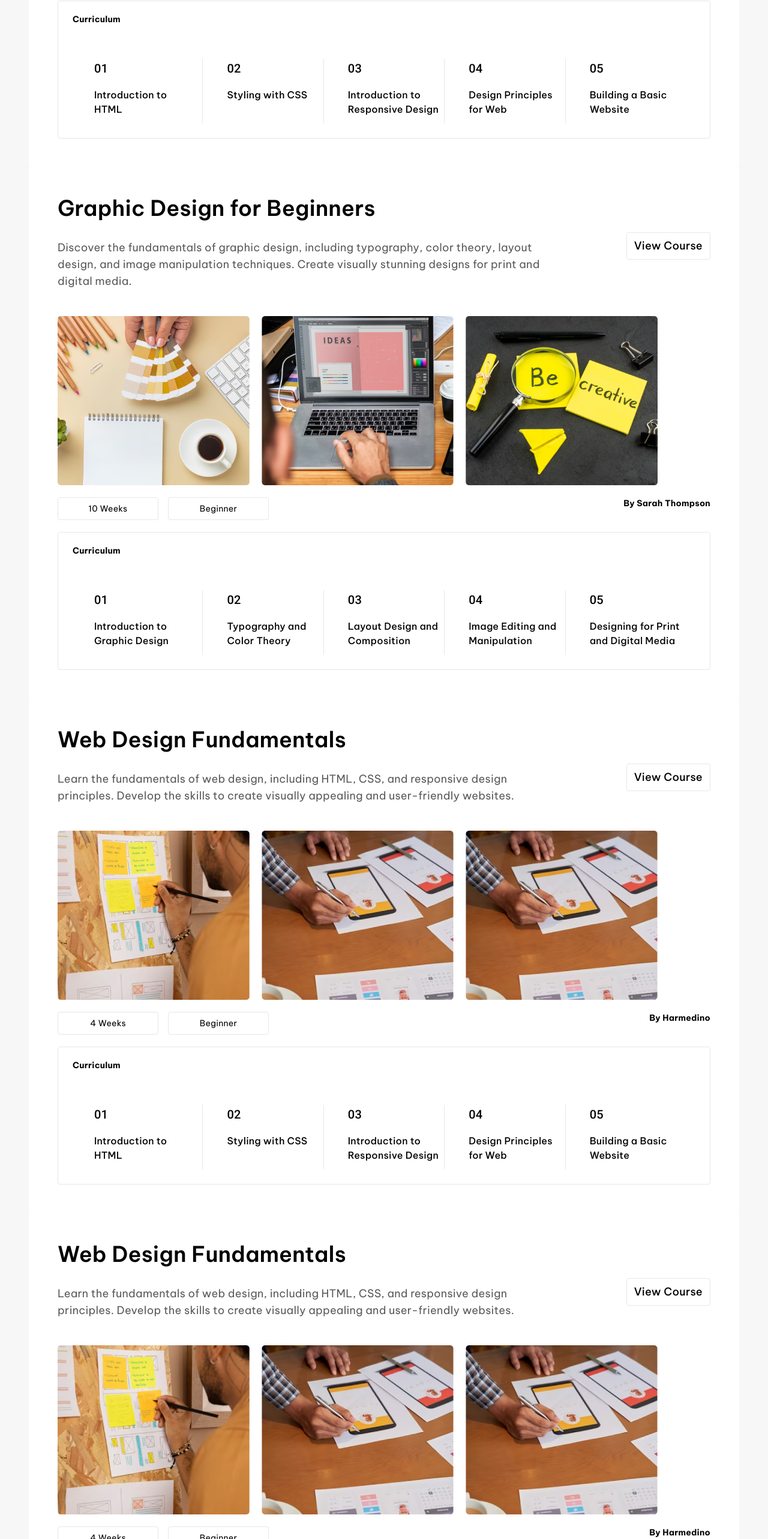
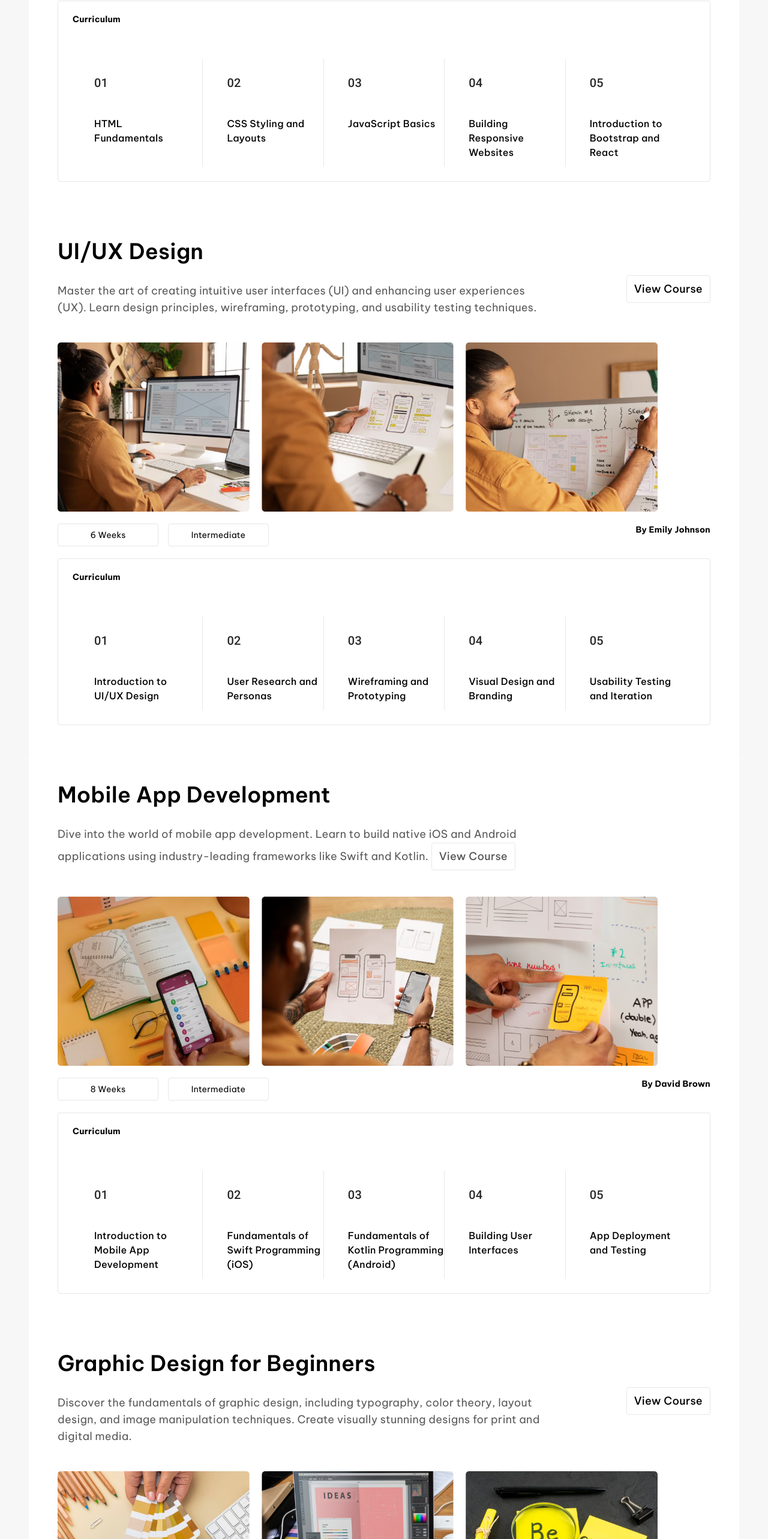
Before and after one commit to Harmedino/online-learning-platform, an Angular app: page /courses in a window 1280 px wide. Shown: the part 931-3497 px from the top of the page at 60% size. Built offline with nearby package versions, Linux system fonts and the light colour scheme.

Commit message:
done with curriculum

```diff
--- a/src/app/coursePage/curriculum/curriculum.component.html
+++ b/src/app/coursePage/curriculum/curriculum.component.html
@@ -44,27 +44,159 @@
 
       <div class="flex flex-col md:flex-row py-6 md:px-10 space-x-5 md:space-x-10 space-y-5 md:space-y-0 justify-around">
         <div class="flex flex-col items-start px-5 flex-1 border-t md:border-t-0 md:border-r">
-            <h2 class="font-semibold text-2xl md:text-4xl lg:text-5xl">01</h2>
-            <p class="text-base font-medium">Introduction to HTML</p>
+            <h2 class="text-grey15 font-bold py-6 text-4xl md:text-5xl lg:text-[80px] text-right">01</h2>
+            <p class="text-base font-medium">HTML Fundamentals</p>
         </div>
         <div class="flex flex-col items-start flex-1 border-t md:border-t-0 md:border-r">
-            <h2 class="font-extrabold text-4xl md:text-5xl lg:text-6xl">02</h2>
-            <p class="text-base font-medium">Styling with CSS</p>
+            <h2 class="text-grey15 font-bold py-6 text-4xl md:text-5xl lg:text-[80px] text-right ">02</h2>
+            <p class="text-base font-medium">CSS Styling and Layouts</p>
         </div>
         <div class="flex flex-col items-start flex-1 border-t md:border-t-0 md:border-r">
-            <h2 class="font-extrabold text-4xl md:text-5xl lg:text-6xl">03</h2>
-            <p class="text-base font-medium">Introduction to Responsive Design</p>
+            <h2 class="text-grey15 font-bold py-6 text-4xl md:text-5xl lg:text-[80px] text-right ">03</h2>
+            <p class="text-base font-medium">JavaScript Basics</p>
         </div>
         <div class="flex flex-col items-start flex-1 border-t md:border-t-0 md:border-r">
-            <h2 class="font-extrabold text-4xl md:text-5xl lg:text-6xl">04</h2>
-            <p class="text-base font-medium">Design Principles for Web</p>
+            <h2 class="text-grey15 font-bold py-6 text-4xl md:text-5xl lg:text-[80px] text-right ">04</h2>
+            <p class="text-base font-medium">Building Responsive Websites</p>
         </div>
         <div class="flex flex-col items-start flex-1 border-t md:border-t-0 ">
-            <h2 class="font-extrabold text-4xl md:text-5xl lg:text-6xl">
+            <h2 class="text-grey15 font-bold py-6 text-4xl md:text-5xl lg:text-[80px] text-right ">
                 05
             </h2>
             <p class="text-base font-medium">
-                Building a Basic Website
+              Introduction to Bootstrap and React
+            </p>
+        </div>
+    </div>
+
+    </div>
+  </div>
+  </div>
+
+  <div class="w-full bg-white rounded">
+    <div class="benefit w-full p-12 space-y-5">
+      <span class="font-semibold text-3xl lg:text-4xl">UI/UX Design</span>
+      <div class="flex justify-between md:flex-row flex-col md:space-y-0 space-y-3">
+        <p class="md:w-3/4 text-grey35 lg:text-lg md:text-base text-sm py-3">
+          Master the art of creating intuitive user interfaces (UI) and enhancing user experiences (UX). Learn design principles, wireframing, prototyping, and usability testing techniques.
+        </p>
+        <button
+          class="bg-white rounded lg:text-lg md:text-base text-sm font-medium w-fit h-fit py-2 border px-3"
+        >
+        View Course
+        </button>
+      </div>
+
+      <div >
+        <div class="flex justify-start space-x-5">
+          <img src="../../../assets/images/uiux1.png" alt="" class="w-[33%] max-w-80">
+          <img src="../../../assets/images/uiwx2.png" alt="" class="w-[32%] max-w-80">
+          <img src="../../../assets/images/uiux3.png" alt="" class="w-[32%] max-w-80">
+      </div>
+
+
+      </div>
+      <div class="grid grid-cols-6 gap-4 mt-6">
+        <button class="col-span-2 md:col-span-1 col-start-1 border rounded p-2">6 Weeks</button>
+        <button class="col-span-2 md:col-span-1 col-start-3 border rounded p-2">Intermediate</button>
+        <div class="col-span-6 md:col-span-4 flex flex-col md:flex-row justify-end">
+            <p class="font-bold">By Emily Johnson</p>
+        </div>
+    </div>
+
+    <div class="border rounded">
+      <p class="w-full px-6 py-5 font-bold  ">
+        Curriculum
+      </p>
+
+      <div class="flex flex-col md:flex-row py-6 md:px-10 space-x-5 md:space-x-10 space-y-5 md:space-y-0 justify-around">
+        <div class="flex flex-col items-start px-5 flex-1 border-t md:border-t-0 md:border-r">
+            <h2 class="text-grey15 font-bold py-6 text-4xl md:text-5xl lg:text-[80px] text-right">01</h2>
+            <p class="text-base font-medium">Introduction to UI/UX Design</p>
+        </div>
+        <div class="flex flex-col items-start flex-1 border-t md:border-t-0 md:border-r">
+            <h2 class="text-grey15 font-bold py-6 text-4xl md:text-5xl lg:text-[80px] text-right ">02</h2>
+            <p class="text-base font-medium">User Research and Personas</p>
+        </div>
+        <div class="flex flex-col items-start flex-1 border-t md:border-t-0 md:border-r">
+            <h2 class="text-grey15 font-bold py-6 text-4xl md:text-5xl lg:text-[80px] text-right ">03</h2>
+            <p class="text-base font-medium">Wireframing and Prototyping</p>
+        </div>
+        <div class="flex flex-col items-start flex-1 border-t md:border-t-0 md:border-r">
+            <h2 class="text-grey15 font-bold py-6 text-4xl md:text-5xl lg:text-[80px] text-right ">04</h2>
+            <p class="text-base font-medium">Visual Design and Branding</p>
+        </div>
+        <div class="flex flex-col items-start flex-1 border-t md:border-t-0 ">
+            <h2 class="text-grey15 font-bold py-6 text-4xl md:text-5xl lg:text-[80px] text-right ">
+                05
+            </h2>
+            <p class="text-base font-medium">
+              Usability Testing and Iteration
+            </p>
+        </div>
+    </div>
+
+    </div>
+  </div>
+  </div>
+  <div class="w-full bg-white rounded">
+    <div class="benefit w-full p-12 space-y-5">
+      <span class="font-semibold text-3xl lg:text-4xl">Mobile App Development</span>
+      <div class="flex justify-between md:flex-row flex-col md:space-y-0 space-y-3">
+        <p class="md:w-3/4 text-grey35 lg:text-lg md:text-base text-sm py-3">
+          Dive into the world of mobile app development. Learn to build native iOS and Android applications using industry-leading frameworks like Swift and Kotlin.
+        <button
+          class="bg-white rounded lg:text-lg md:text-base text-sm font-medium w-fit h-fit py-2 border px-3"
+        >
+        View Course
+        </button>
+      </div>
+
+      <div >
+        <div class="flex justify-start space-x-5">
+          <img src="../../../assets/images/mobile1.png" alt="" class="w-[33%] max-w-80">
+          <img src="../../../assets/images/mobile2.png" alt="" class="w-[32%] max-w-80">
+          <img src="../../../assets/images/mobile3.png" alt="" class="w-[32%] max-w-80">
+      </div>
+
+
+      </div>
+      <div class="grid grid-cols-6 gap-4 mt-6">
+        <button class="col-span-2 md:col-span-1 col-start-1 border rounded p-2">8 Weeks</button>
+        <button class="col-span-2 md:col-span-1 col-start-3 border rounded p-2">Intermediate</button>
+        <div class="col-span-6 md:col-span-4 flex flex-col md:flex-row justify-end">
+            <p class="font-bold">By David Brown</p>
+        </div>
+    </div>
+
+    <div class="border rounded">
+      <p class="w-full px-6 py-5 font-bold  ">
+        Curriculum
+      </p>
+
+      <div class="flex flex-col md:flex-row py-6 md:px-10 space-x-5 md:space-x-10 space-y-5 md:space-y-0 justify-around">
+        <div class="flex flex-col items-start px-5 flex-1 border-t md:border-t-0 md:border-r">
+            <h2 class="text-grey15 font-bold py-6 text-4xl md:text-5xl lg:text-[80px] text-right">01</h2>
+            <p class="text-base font-medium">Introduction to Mobile App Development</p>
+        </div>
+        <div class="flex flex-col items-start flex-1 border-t md:border-t-0 md:border-r">
+            <h2 class="text-grey15 font-bold py-6 text-4xl md:text-5xl lg:text-[80px] text-right ">02</h2>
+            <p class="text-base font-medium">Fundamentals of Swift Programming (iOS)</p>
+        </div>
+        <div class="flex flex-col items-start flex-1 border-t md:border-t-0 md:border-r">
+            <h2 class="text-grey15 font-bold py-6 text-4xl md:text-5xl lg:text-[80px] text-right ">03</h2>
+            <p class="text-base font-medium">Fundamentals of Kotlin Programming (Android)</p>
+        </div>
+        <div class="flex flex-col items-start flex-1 border-t md:border-t-0 md:border-r">
+            <h2 class="text-grey15 font-bold py-6 text-4xl md:text-5xl lg:text-[80px] text-right ">04</h2>
+            <p class="text-base font-medium">Building User Interfaces</p>
+        </div>
+        <div class="flex flex-col items-start flex-1 border-t md:border-t-0 ">
+            <h2 class="text-grey15 font-bold py-6 text-4xl md:text-5xl lg:text-[80px] text-right ">
+                05
+            </h2>
+            <p class="text-base font-medium">
+              App Deployment and Testing
             </p>
         </div>
     </div>
@@ -110,23 +242,23 @@
 
       <div class="flex flex-col md:flex-row py-6 md:px-10 space-x-5 md:space-x-10 space-y-5 md:space-y-0 justify-around">
         <div class="flex flex-col items-start px-5 flex-1 border-t md:border-t-0 md:border-r">
-            <h2 class="font-semibold text-2xl md:text-4xl lg:text-5xl">01</h2>
+            <h2 class="text-grey15 font-bold py-6 text-4xl md:text-5xl lg:text-[80px] text-right">01</h2>
             <p class="text-base font-medium">Introduction to Graphic Design</p>
         </div>
         <div class="flex flex-col items-start flex-1 border-t md:border-t-0 md:border-r">
-            <h2 class="font-extrabold text-4xl md:text-5xl lg:text-6xl">02</h2>
+            <h2 class="text-grey15 font-bold py-6 text-4xl md:text-5xl lg:text-[80px] text-right ">02</h2>
             <p class="text-base font-medium">Typography and Color Theory</p>
         </div>
         <div class="flex flex-col items-start flex-1 border-t md:border-t-0 md:border-r">
-            <h2 class="font-extrabold text-4xl md:text-5xl lg:text-6xl">03</h2>
+            <h2 class="text-grey15 font-bold py-6 text-4xl md:text-5xl lg:text-[80px] text-right ">03</h2>
             <p class="text-base font-medium">Layout Design and Composition</p>
         </div>
         <div class="flex flex-col items-start flex-1 border-t md:border-t-0 md:border-r">
-            <h2 class="font-extrabold text-4xl md:text-5xl lg:text-6xl">04</h2>
+            <h2 class="text-grey15 font-bold py-6 text-4xl md:text-5xl lg:text-[80px] text-right ">04</h2>
             <p class="text-base font-medium">Image Editing and Manipulation</p>
         </div>
         <div class="flex flex-col items-start flex-1 border-t md:border-t-0 ">
-            <h2 class="font-extrabold text-4xl md:text-5xl lg:text-6xl">
+            <h2 class="text-grey15 font-bold py-6 text-4xl md:text-5xl lg:text-[80px] text-right ">
                 05
             </h2>
             <p class="text-base font-medium">
@@ -176,23 +308,23 @@
 
       <div class="flex flex-col md:flex-row py-6 md:px-10 space-x-5 md:space-x-10 space-y-5 md:space-y-0 justify-around">
         <div class="flex flex-col items-start px-5 flex-1 border-t md:border-t-0 md:border-r">
-            <h2 class="font-semibold text-2xl md:text-4xl lg:text-5xl">01</h2>
+            <h2 class="text-grey15 font-bold py-6 text-4xl md:text-5xl lg:text-[80px] text-right">01</h2>
             <p class="text-base font-medium">Introduction to HTML</p>
         </div>
         <div class="flex flex-col items-start flex-1 border-t md:border-t-0 md:border-r">
-            <h2 class="font-extrabold text-4xl md:text-5xl lg:text-6xl">02</h2>
+            <h2 class="text-grey15 font-bold py-6 text-4xl md:text-5xl lg:text-[80px] text-right ">02</h2>
             <p class="text-base font-medium">Styling with CSS</p>
         </div>
         <div class="flex flex-col items-start flex-1 border-t md:border-t-0 md:border-r">
-            <h2 class="font-extrabold text-4xl md:text-5xl lg:text-6xl">03</h2>
+            <h2 class="text-grey15 font-bold py-6 text-4xl md:text-5xl lg:text-[80px] text-right ">03</h2>
             <p class="text-base font-medium">Introduction to Responsive Design</p>
         </div>
         <div class="flex flex-col items-start flex-1 border-t md:border-t-0 md:border-r">
-            <h2 class="font-extrabold text-4xl md:text-5xl lg:text-6xl">04</h2>
+            <h2 class="text-grey15 font-bold py-6 text-4xl md:text-5xl lg:text-[80px] text-right ">04</h2>
             <p class="text-base font-medium">Design Principles for Web</p>
         </div>
         <div class="flex flex-col items-start flex-1 border-t md:border-t-0 ">
-            <h2 class="font-extrabold text-4xl md:text-5xl lg:text-6xl">
+            <h2 class="text-grey15 font-bold py-6 text-4xl md:text-5xl lg:text-[80px] text-right ">
                 05
             </h2>
             <p class="text-base font-medium">
@@ -204,135 +336,3 @@
     </div>
   </div>
   </div>
-  <div class="w-full bg-white rounded">
-    <div class="benefit w-full p-12 space-y-5">
-      <span class="font-semibold text-3xl lg:text-4xl">Web Design Fundamentals</span>
-      <div class="flex justify-between md:flex-row flex-col md:space-y-0 space-y-3">
-        <p class="md:w-3/4 text-grey35 lg:text-lg md:text-base text-sm py-3">
-          Learn the fundamentals of web design, including HTML, CSS, and responsive design principles. Develop the skills to create visually appealing and user-friendly websites.
-        </p>
-        <button
-          class="bg-white rounded lg:text-lg md:text-base text-sm font-medium w-fit h-fit py-2 border px-3"
-        >
-        View Course
-        </button>
-      </div>
-
-      <div >
-        <div class="flex justify-start space-x-5">
-          <img src="../../../assets/images/fronnt1.png" alt="" class="w-[33%] max-w-80">
-          <img src="../../../assets/images/front3.png" alt="" class="w-[32%] max-w-80">
-          <img src="../../../assets/images/front3.png" alt="" class="w-[32%] max-w-80">
-      </div>
-
-
-      </div>
-      <div class="grid grid-cols-6 gap-4 mt-6">
-        <button class="col-span-2 md:col-span-1 col-start-1 border rounded p-2">4 Weeks</button>
-        <button class="col-span-2 md:col-span-1 col-start-3 border rounded p-2">Beginner</button>
-        <div class="col-span-6 md:col-span-4 flex flex-col md:flex-row justify-end">
-            <p class="font-bold">By Harmedino</p>
-        </div>
-    </div>
-
-    <div class="border rounded">
-      <p class="w-full px-6 py-5 font-bold  ">
-        Curriculum
-      </p>
-
-      <div class="flex flex-col md:flex-row py-6 md:px-10 space-x-5 md:space-x-10 space-y-5 md:space-y-0 justify-around">
-        <div class="flex flex-col items-start px-5 flex-1 border-t md:border-t-0 md:border-r">
-            <h2 class="font-semibold text-2xl md:text-4xl lg:text-5xl">01</h2>
-            <p class="text-base font-medium">Introduction to HTML</p>
-        </div>
-        <div class="flex flex-col items-start flex-1 border-t md:border-t-0 md:border-r">
-            <h2 class="font-extrabold text-4xl md:text-5xl lg:text-6xl">02</h2>
-            <p class="text-base font-medium">Styling with CSS</p>
-        </div>
-        <div class="flex flex-col items-start flex-1 border-t md:border-t-0 md:border-r">
-            <h2 class="font-extrabold text-4xl md:text-5xl lg:text-6xl">03</h2>
-            <p class="text-base font-medium">Introduction to Responsive Design</p>
-        </div>
-        <div class="flex flex-col items-start flex-1 border-t md:border-t-0 md:border-r">
-            <h2 class="font-extrabold text-4xl md:text-5xl lg:text-6xl">04</h2>
-            <p class="text-base font-medium">Design Principles for Web</p>
-        </div>
-        <div class="flex flex-col items-start flex-1 border-t md:border-t-0 ">
-            <h2 class="font-extrabold text-4xl md:text-5xl lg:text-6xl">
-                05
-            </h2>
-            <p class="text-base font-medium">
-                Building a Basic Website
-            </p>
-        </div>
-    </div>
-
-    </div>
-  </div>
-  </div>
-  <div class="w-full bg-white rounded">
-    <div class="benefit w-full p-12 space-y-5">
-      <span class="font-semibold text-3xl lg:text-4xl">Web Design Fundamentals</span>
-      <div class="flex justify-between md:flex-row flex-col md:space-y-0 space-y-3">
-        <p class="md:w-3/4 text-grey35 lg:text-lg md:text-base text-sm py-3">
-          Learn the fundamentals of web design, including HTML, CSS, and responsive design principles. Develop the skills to create visually appealing and user-friendly websites.
-        </p>
-        <button
-          class="bg-white rounded lg:text-lg md:text-base text-sm font-medium w-fit h-fit py-2 border px-3"
-        >
-        View Course
-        </button>
-      </div>
-
-      <div >
-        <div class="flex justify-start space-x-5">
-          <img src="../../../assets/images/fronnt1.png" alt="" class="w-[33%] max-w-80">
-          <img src="../../../assets/images/front3.png" alt="" class="w-[32%] max-w-80">
-          <img src="../../../assets/images/front3.png" alt="" class="w-[32%] max-w-80">
-      </div>
-
-
-      </div>
-      <div class="grid grid-cols-6 gap-4 mt-6">
-        <button class="col-span-2 md:col-span-1 col-start-1 border rounded p-2">4 Weeks</button>
-        <button class="col-span-2 md:col-span-1 col-start-3 border rounded p-2">Beginner</button>
-        <div class="col-span-6 md:col-span-4 flex flex-col md:flex-row justify-end">
-            <p class="font-bold">By Harmedino</p>
-        </div>
-    </div>
-
-    <div class="border rounded">
-      <p class="w-full px-6 py-5 font-bold  ">
-        Curriculum
-      </p>
-
-      <div class="flex flex-col md:flex-row py-6 md:px-10 space-x-5 md:space-x-10 space-y-5 md:space-y-0 justify-around">
-        <div class="flex flex-col items-start px-5 flex-1 border-t md:border-t-0 md:border-r">
-            <h2 class="font-semibold text-2xl md:text-4xl lg:text-5xl">01</h2>
-            <p class="text-base font-medium">Introduction to HTML</p>
-        </div>
-        <div class="flex flex-col items-start flex-1 border-t md:border-t-0 md:border-r">
-            <h2 class="font-extrabold text-4xl md:text-5xl lg:text-6xl">02</h2>
-            <p class="text-base font-medium">Styling with CSS</p>
-        </div>
-        <div class="flex flex-col items-start flex-1 border-t md:border-t-0 md:border-r">
-            <h2 class="font-extrabold text-4xl md:text-5xl lg:text-6xl">03</h2>
-            <p class="text-base font-medium">Introduction to Responsive Design</p>
-        </div>
-        <div class="flex flex-col items-start flex-1 border-t md:border-t-0 md:border-r">
-            <h2 class="font-extrabold text-4xl md:text-5xl lg:text-6xl">04</h2>
-            <p class="text-base font-medium">Design Principles for Web</p>
-        </div>
-        <div class="flex flex-col items-start flex-1 border-t md:border-t-0 ">
-            <h2 class="font-extrabold text-4xl md:text-5xl lg:text-6xl">
-                05
-            </h2>
-            <p class="text-base font-medium">
-                Building a Basic Website
-            </p>
-        </div>
-    </div>
-
-    </div>
-  </div>
-  </div>
```
